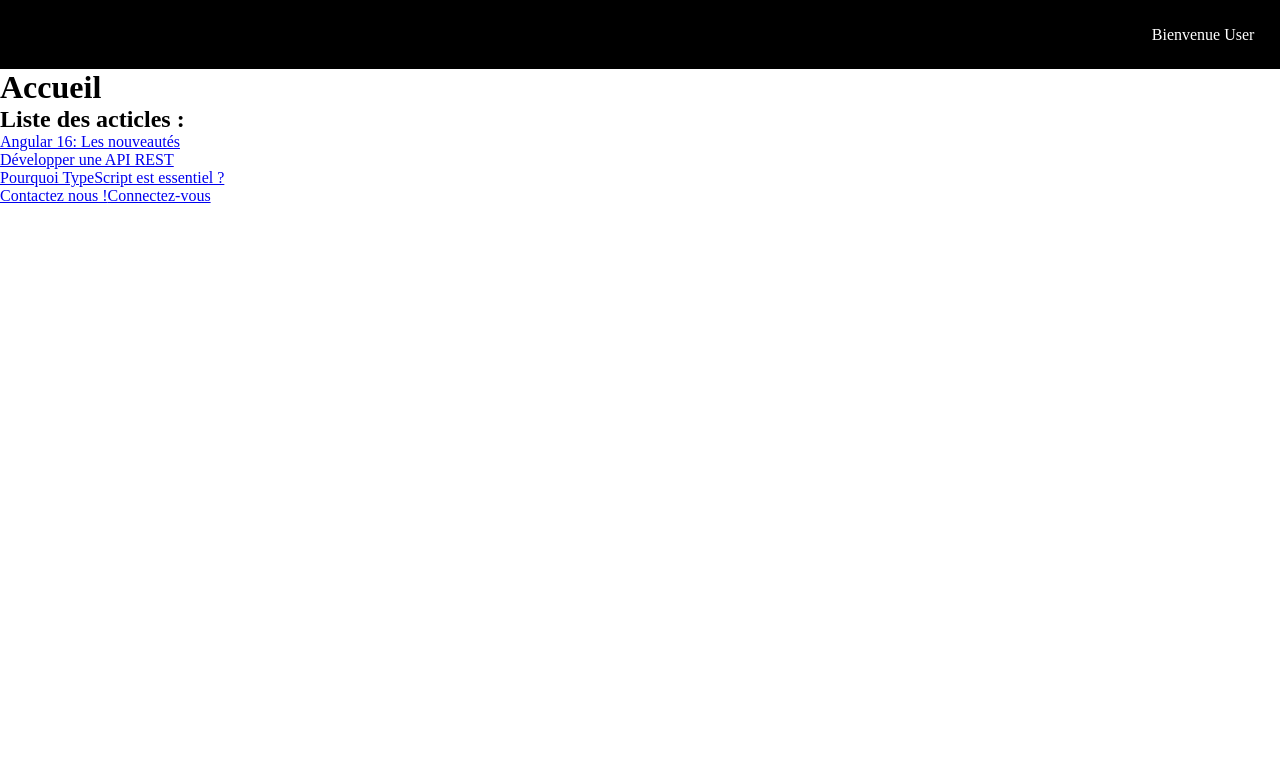
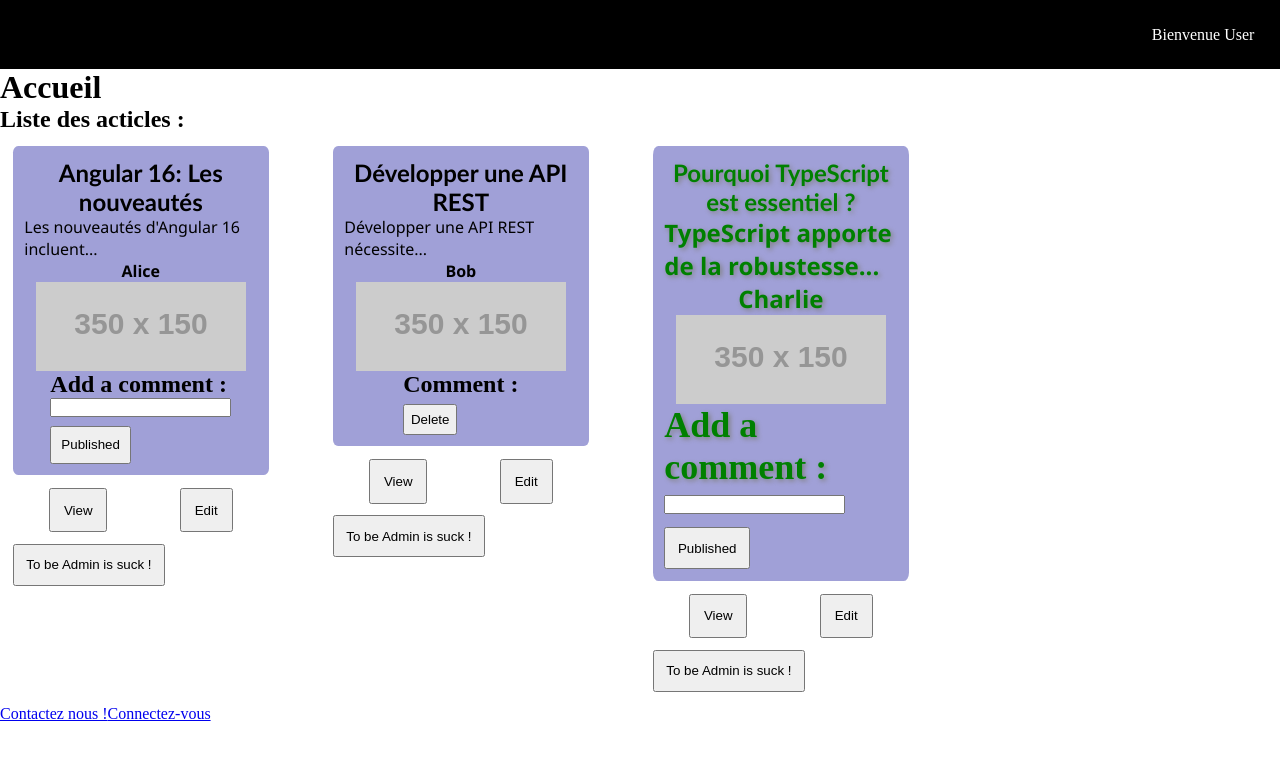
Before and after one commit to EmmanuelleBonoli/wildBlog, an Angular app: page / in a window 1280 px wide. Shown: the top 760 px of the page. Built offline with nearby package versions, Linux system fonts and the light colour scheme.

Commit message:
add @input for articles

```diff
--- a/src/app/app.routes.ts
+++ b/src/app/app.routes.ts
@@ -1,13 +1,13 @@
 import { Routes } from '@angular/router';
 import { HomePageComponent } from './home-page/home-page.component';
-import { ArticleComponentComponent } from './article-component/article-component.component';
+// import { ArticleComponentComponent } from './article-component/article-component.component';
 import { NotFoundComponentComponent } from './not-found-component/not-found-component.component';
 import { ContactFormComponent } from './contact-form/contact-form.component';
 import { SignupFormComponent } from './signup-form/signup-form.component';
 
 export const routes: Routes = [
   { path: '', component: HomePageComponent },
-  { path: 'article/:id', component: ArticleComponentComponent },
+  // { path: 'article/:id', component: ArticleComponentComponent },
   { path: 'contact', component: ContactFormComponent },
   { path: 'signup', component: SignupFormComponent },
   { path: '**', component: NotFoundComponentComponent },
--- a/src/app/article-component/article-component.component.ts
+++ b/src/app/article-component/article-component.component.ts
@@ -1,13 +1,13 @@
 import { Component, inject, Input } from '@angular/core';
 import { FormsModule } from '@angular/forms';
 import { CommonModule } from '@angular/common';
-import { ActivatedRoute } from '@angular/router';
-import { ParamMap } from '@angular/router';
+// import { ActivatedRoute } from '@angular/router';
+// import { ParamMap } from '@angular/router';
 import {
   ArticleService,
   Article,
 } from '../service/article-service/article-service.component';
-import { Router } from '@angular/router';
+// import { Router } from '@angular/router';
 
 @Component({
   selector: 'app-article-component',
@@ -17,25 +17,25 @@ import { Router } from '@angular/router';
   styleUrl: './article-component.component.scss',
 })
 export class ArticleComponentComponent {
-  article!: Article;
-  router: Router = inject(Router);
-  route: ActivatedRoute = inject(ActivatedRoute);
-  articleId!: number;
+  @Input() article!: Article;
+  // router: Router = inject(Router);
+  // route: ActivatedRoute = inject(ActivatedRoute);
+  // articleId!: number;
   articleService: ArticleService = inject(ArticleService);
 
-  ngOnInit() {
-    this.route.paramMap.subscribe((params: ParamMap) => {
-      this.articleId = Number(params.get('id'));
+  // ngOnInit() {
+  //   this.route.paramMap.subscribe((params: ParamMap) => {
+  //     this.articleId = Number(params.get('id'));
 
-      const articleLength: number = this.articleService.getArticles().length;
+  //     const articleLength: number = this.articleService.getArticles().length;
 
-      if (articleLength >= this.articleId) {
-        this.article = this.articleService.getArticleById(this.articleId);
-      } else {
-        this.router.navigate(['**']);
-      }
-    });
-  }
+  //     if (articleLength >= this.articleId) {
+  //       this.article = this.articleService.getArticleById(this.articleId);
+  //     } else {
+  //       this.router.navigate(['**']);
+  //     }
+  //   });
+  // }
 
   togglePublication(): void {
     this.article.isPublished = !this.article.isPublished;
--- a/src/app/home-page/home-page.component.html
+++ b/src/app/home-page/home-page.component.html
@@ -3,7 +3,8 @@
 <h2>Liste des acticles :</h2>
 <div class="listOfArticles">
   @for(article of articles; track $index){
-  <a [routerLink]="['/article', article.id]">{{ article.title }}</a>
+  <app-article-component [article]="article"></app-article-component>
+  <!-- <a [routerLink]="['/article', article.id]">{{ article.title }}</a> -->
   }
 </div>
 
--- a/src/app/home-page/home-page.component.scss
+++ b/src/app/home-page/home-page.component.scss
@@ -1,4 +1,4 @@
 .listOfArticles {
   display: flex;
-  flex-direction: column;
+  gap: 5%;
 }
--- a/src/app/home-page/home-page.component.ts
+++ b/src/app/home-page/home-page.component.ts
@@ -6,6 +6,7 @@ import {
 } from '../service/article-service/article-service.component';
 import { ArticleComponentComponent } from '../article-component/article-component.component';
 import { HeaderComponent } from '../header/header.component';
+
 @Component({
   selector: 'app-home-page',
   standalone: true,
```
